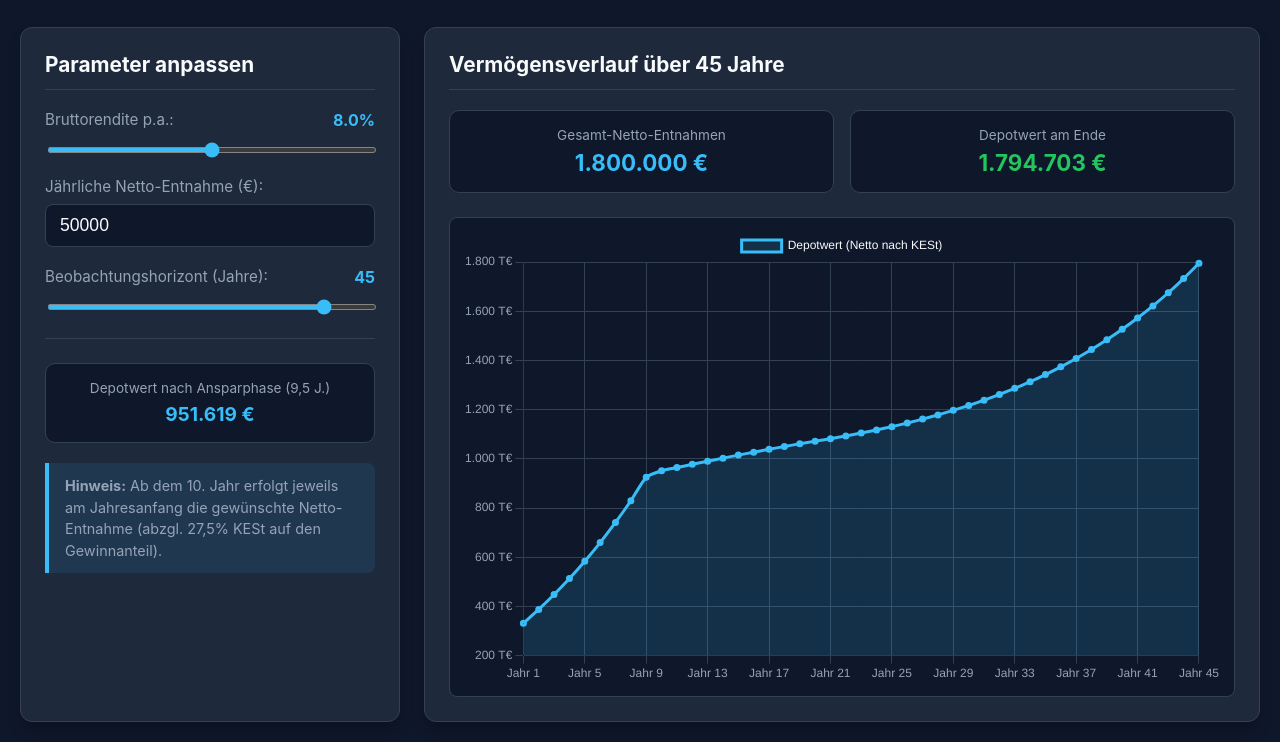
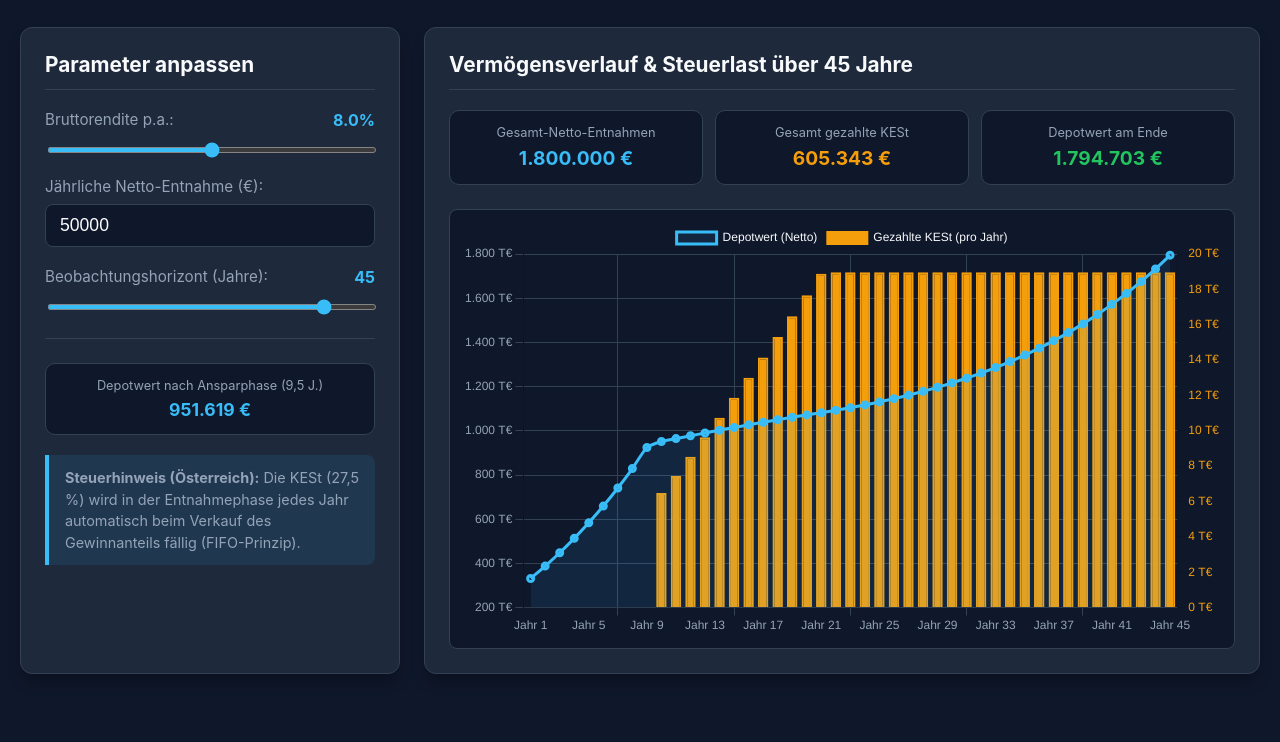
Before and after one commit to Chris-Haindl/finance, a plain HTML site: page index.html in a window 1280 px wide. Shown: the part 93-835 px from the top of the page. After the commit the page ends 800 px from the top, so only its background shows below. Drawn offline with nearby package versions, Linux system fonts and the light colour scheme.

Commit message:
Add files via upload

```diff
--- a/index.html
+++ b/index.html
@@ -3,7 +3,7 @@
 <head>
     <meta charset="UTF-8">
     <meta name="viewport" content="width=device-width, initial-scale=1.0">
-    <title>Depot- & Entnahmesimulation | flatex Austria</title>
+    <title>flatex Depot- & Entnahmesimulation mit KESt-Berechnung</title>
     <script src="https://cdn.jsdelivr.net/npm/chart.js"></script>
     <style>
         :root {
@@ -15,6 +15,7 @@
             --accent-hover: #0ea5e9;
             --border: #334155;
             --success: #22c55e;
+            --warning: #f59e0b;
         }
         body {
             font-family: -apple-system, BlinkMacSystemFont, "Segoe UI", Roboto, Helvetica, Arial, sans-serif;
@@ -24,7 +25,7 @@
             padding: 20px;
         }
         .container {
-            max-width: 1300px;
+            max-width: 1350px;
             margin: 0 auto;
         }
         header {
@@ -106,30 +107,35 @@
         }
         .stats {
             display: grid;
-            grid-template-columns: 1fr 1fr;
-            gap: 16px;
+            grid-template-columns: 1fr 1fr 1fr;
+            gap: 12px;
             margin-bottom: 24px;
+        }
+        @media (max-width: 700px) {
+            .stats {
+                grid-template-columns: 1fr;
+            }
         }
         .stat-box {
             background-color: var(--bg-color);
             border: 1px solid var(--border);
             border-radius: 10px;
-            padding: 16px;
+            padding: 14px;
             text-align: center;
         }
         .stat-box .label {
-            font-size: 0.85rem;
+            font-size: 0.8rem;
             color: var(--text-muted);
             margin-bottom: 6px;
         }
         .stat-box .value {
-            font-size: 1.4rem;
+            font-size: 1.2rem;
             font-weight: bold;
             color: var(--success);
         }
         .chart-container {
             position: relative;
-            height: 480px;
+            height: 440px;
             width: 100%;
             background-color: var(--bg-color);
             border-radius: 8px;
@@ -152,7 +158,7 @@
 <body>
     <div class="container">
         <header>
-            <h1>flatex Depot- & Entnahmesimulation</h1>
+            <h1>flatex Depot- & Entnahmesimulation mit KESt-Ausweis</h1>
             <p>280.000 € Einmalzahlung | 2.400 € mtl. Sparrate (9,5 Jahre Ansparphase)</p>
         </header>
 
@@ -180,22 +186,26 @@
 
                 <div class="stat-box" style="margin-bottom: 0;">
                     <div class="label">Depotwert nach Ansparphase (9,5 J.)</div>
-                    <div id="savingsEndVal" class="value" style="color: var(--accent); font-size: 1.2rem;">0 €</div>
+                    <div id="savingsEndVal" class="value" style="color: var(--accent); font-size: 1.1rem;">0 €</div>
                 </div>
 
                 <div class="info-box">
-                    <strong>Hinweis:</strong> Ab dem 10. Jahr erfolgt jeweils am Jahresanfang die gewünschte Netto-Entnahme (abzgl. 27,5% KESt auf den Gewinnanteil).
+                    <strong>Steuerhinweis (Österreich):</strong> Die KESt (27,5 %) wird in der Entnahmephase jedes Jahr automatisch beim Verkauf des Gewinnanteils fällig (FIFO-Prinzip).
                 </div>
             </div>
 
             <!-- Results & Chart -->
             <div class="card">
-                <h2>Vermögensverlauf über <span id="yearsHeaderVal">45</span> Jahre</h2>
+                <h2>Vermögensverlauf & Steuerlast über <span id="yearsHeaderVal">45</span> Jahre</h2>
 
                 <div class="stats">
                     <div class="stat-box">
                         <div class="label">Gesamt-Netto-Entnahmen</div>
                         <div id="totalWithdrawnVal" class="value" style="color: var(--accent);">0 €</div>
+                    </div>
+                    <div class="stat-box">
+                        <div class="label">Gesamt gezahlte KESt</div>
+                        <div id="totalKestVal" class="value" style="color: var(--warning);">0 €</div>
                     </div>
                     <div class="stat-box">
                         <div class="label">Depotwert am Ende</div>
@@ -236,10 +246,14 @@
 
             let labels = [];
             let balances = [];
+            let kestPerYear = [];
             let totalWithdrawnNet = 0;
+            let totalKestPaid = 0;
             let savingsEndBalance = 0;
 
             for (let year = 1; year <= totalYears; year++) {
+                let kestThisYear = 0;
+
                 // Annual withdrawal at the start of the year (from year 10 onwards)
                 if (year >= 10) {
                     const gainFraction = balance > 0 ? Math.max(0.0, (balance - totalCostBasis) / balance) : 0.0;
@@ -253,8 +267,14 @@
                         totalCostBasis -= (grossWithdrawal - tax);
                         if (totalCostBasis < 0) totalCostBasis = 0;
                         totalWithdrawnNet += annualWithdrawal;
+                        kestThisYear = tax;
+                        totalKestPaid += tax;
                     } else {
-                        totalWithdrawnNet += balance * (1 - gainFraction * taxRate);
+                        const actualNet = balance * (1 - gainFraction * taxRate);
+                        const actualTax = balance * gainFraction * taxRate;
+                        totalWithdrawnNet += actualNet;
+                        kestThisYear = actualTax;
+                        totalKestPaid += actualTax;
                         balance = 0;
                         totalCostBasis = 0;
                     }
@@ -278,38 +298,51 @@
 
                 labels.push('Jahr ' + year);
                 balances.push(Math.round(balance));
+                kestPerYear.push(Math.round(kestThisYear));
             }
 
             const approxSavingsEnd = balances[9] ? balances[9] : balance;
             document.getElementById('savingsEndVal').innerText = approxSavingsEnd.toLocaleString('de-DE', {maximumFractionDigits: 0}) + ' €';
             document.getElementById('totalWithdrawnVal').innerText = totalWithdrawnNet.toLocaleString('de-DE', {maximumFractionDigits: 0}) + ' €';
+            document.getElementById('totalKestVal').innerText = totalKestPaid.toLocaleString('de-DE', {maximumFractionDigits: 0}) + ' €';
             document.getElementById('finalBalanceVal').innerText = balances[balances.length - 1].toLocaleString('de-DE', {maximumFractionDigits: 0}) + ' €';
 
-            updateChart(labels, balances);
+            updateChart(labels, balances, kestPerYear);
         }
 
-        function updateChart(labels, data) {
+        function updateChart(labels, balances, kestData) {
             const ctx = document.getElementById('simulationChart').getContext('2d');
             if (myChart) {
                 myChart.data.labels = labels;
-                myChart.data.datasets[0].data = data;
+                myChart.data.datasets[0].data = balances;
+                myChart.data.datasets[1].data = kestData;
                 myChart.update();
             } else {
                 myChart = new Chart(ctx, {
                     type: 'line',
                     data: {
                         labels: labels,
-                        datasets: [{
-                            label: 'Depotwert (Netto nach KESt)',
-                            data: data,
-                            borderColor: '#38bdf8',
-                            backgroundColor: 'rgba(56, 189, 248, 0.15)',
-                            borderWidth: 3,
-                            fill: true,
-                            tension: 0.2,
-                            pointRadius: 2,
-                            pointHoverRadius: 6
-                        }]
+                        datasets: [
+                            {
+                                label: 'Depotwert (Netto)',
+                                data: balances,
+                                borderColor: '#38bdf8',
+                                backgroundColor: 'rgba(56, 189, 248, 0.1)',
+                                borderWidth: 3,
+                                fill: true,
+                                tension: 0.2,
+                                yAxisID: 'y'
+                            },
+                            {
+                                label: 'Gezahlte KESt (pro Jahr)',
+                                data: kestData,
+                                borderColor: '#f59e0b',
+                                backgroundColor: '#f59e0b',
+                                borderWidth: 2,
+                                type: 'bar',
+                                yAxisID: 'y1'
+                            }
+                        ]
                     },
                     options: {
                         responsive: true,
@@ -322,7 +355,8 @@
                                 callbacks: {
                                     label: function(context) {
                                         let value = context.parsed.y;
-                                        return ' Depotwert: ' + value.toLocaleString('de-DE') + ' €';
+                                        let label = context.dataset.label || '';
+                                        return ' ' + label + ': ' + value.toLocaleString('de-DE') + ' €';
                                     }
                                 }
                             }
@@ -333,13 +367,24 @@
                                 grid: { color: '#334155' }
                             },
                             y: {
+                                type: 'linear',
+                                display: true,
+                                position: 'left',
                                 ticks: {
                                     color: '#94a3b8',
-                                    callback: function(value) {
-                                        return (value / 1000).toLocaleString('de-DE') + ' T€';
-                                    }
+                                    callback: function(value) { return (value / 1000).toLocaleString('de-DE') + ' T€'; }
                                 },
                                 grid: { color: '#334155' }
+                            },
+                            y1: {
+                                type: 'linear',
+                                display: true,
+                                position: 'right',
+                                grid: { drawOnChartArea: false },
+                                ticks: {
+                                    color: '#f59e0b',
+                                    callback: function(value) { return (value / 1000).toLocaleString('de-DE') + ' T€'; }
+                                }
                             }
                         }
                     }
```
